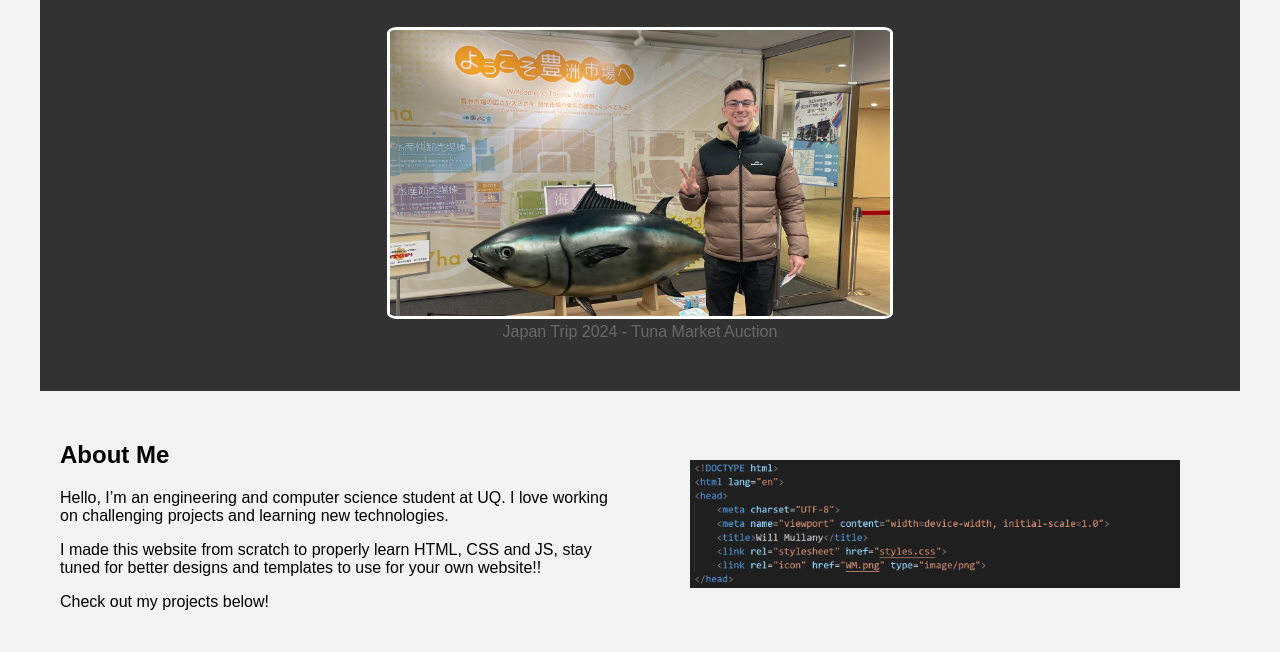
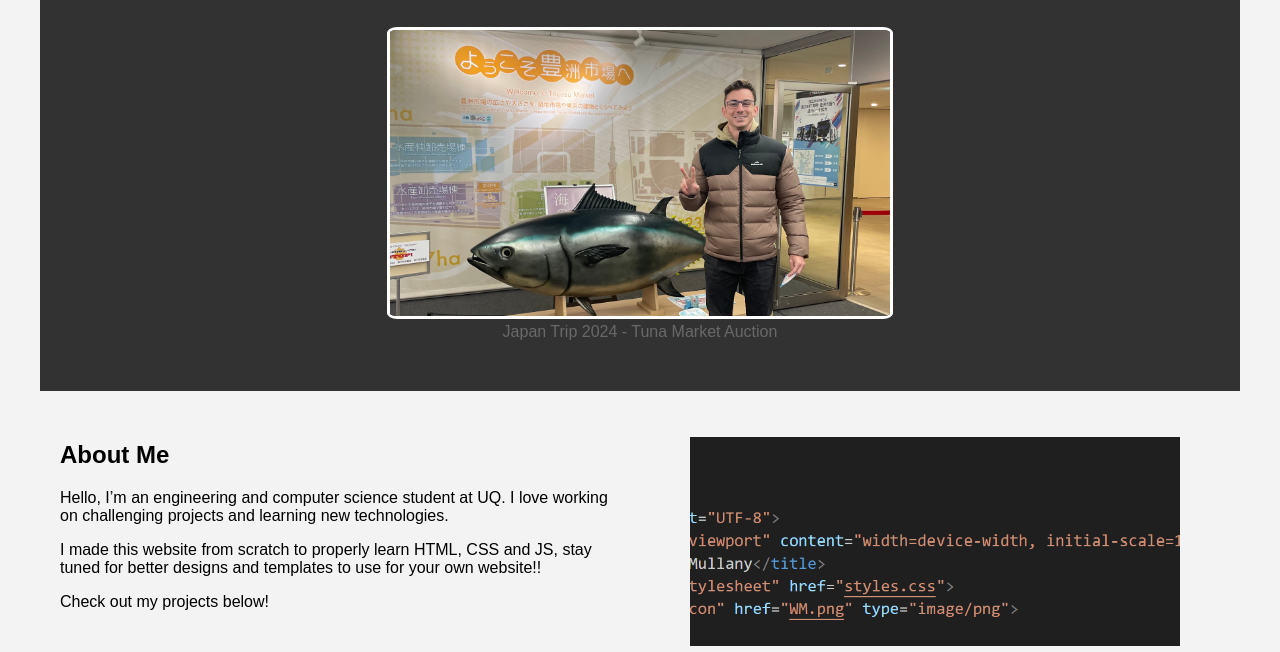
Before and after one commit to wmullany/wmullany, a plain HTML site: page index.html in a window 1280 px wide. Shown: the part 148-800 px from the top of the page. Drawn offline with Linux system fonts and the light colour scheme.

```diff
--- a/index.html
+++ b/index.html
@@ -44,7 +44,7 @@
 
             <!-- Contact Section with More Information -->
             <figure class="grid-typography__figure">
-                <img src="html.png" alt="Portfolio Snapshot" class="grid-typography__img">
+                <img src="html.png" alt="Portfolio Snapshot" class="grid-typography__img" style="width: 800px; height:auto;">
             </figure>
         </section>
         <section style="padding: 10px;">
```
